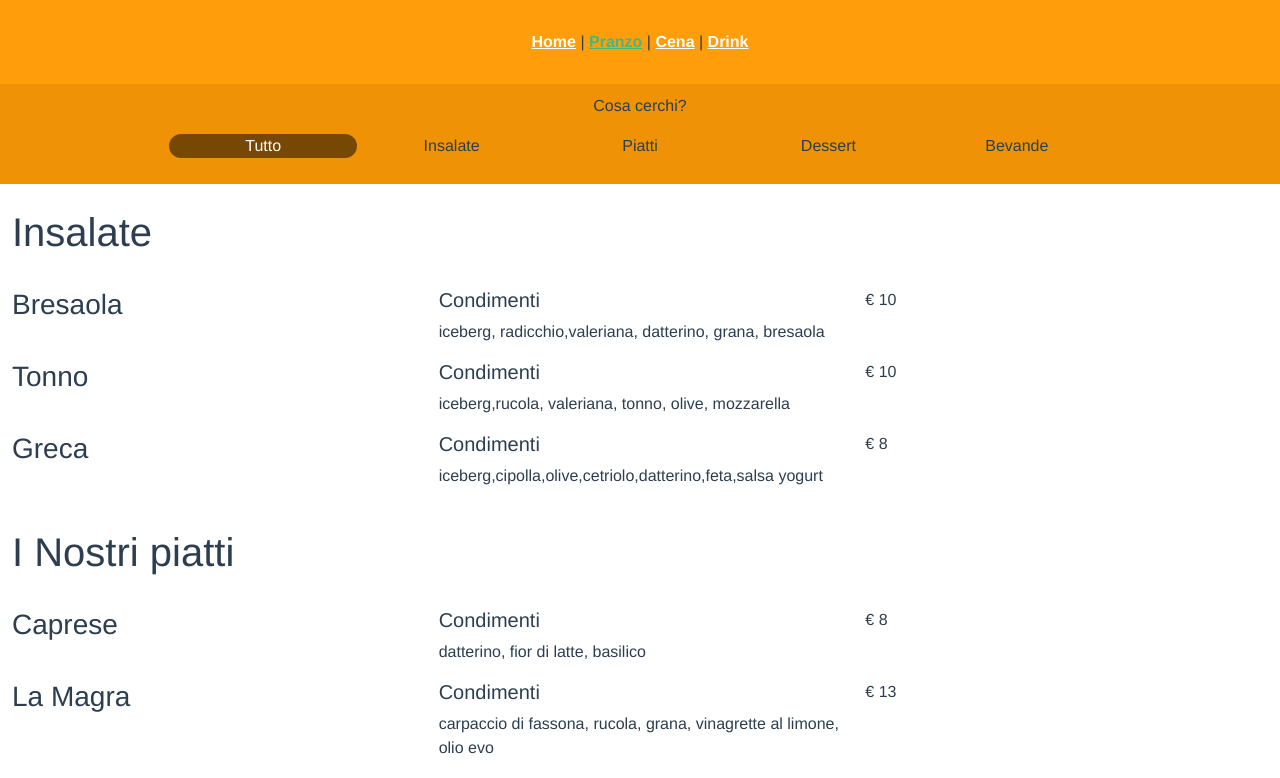
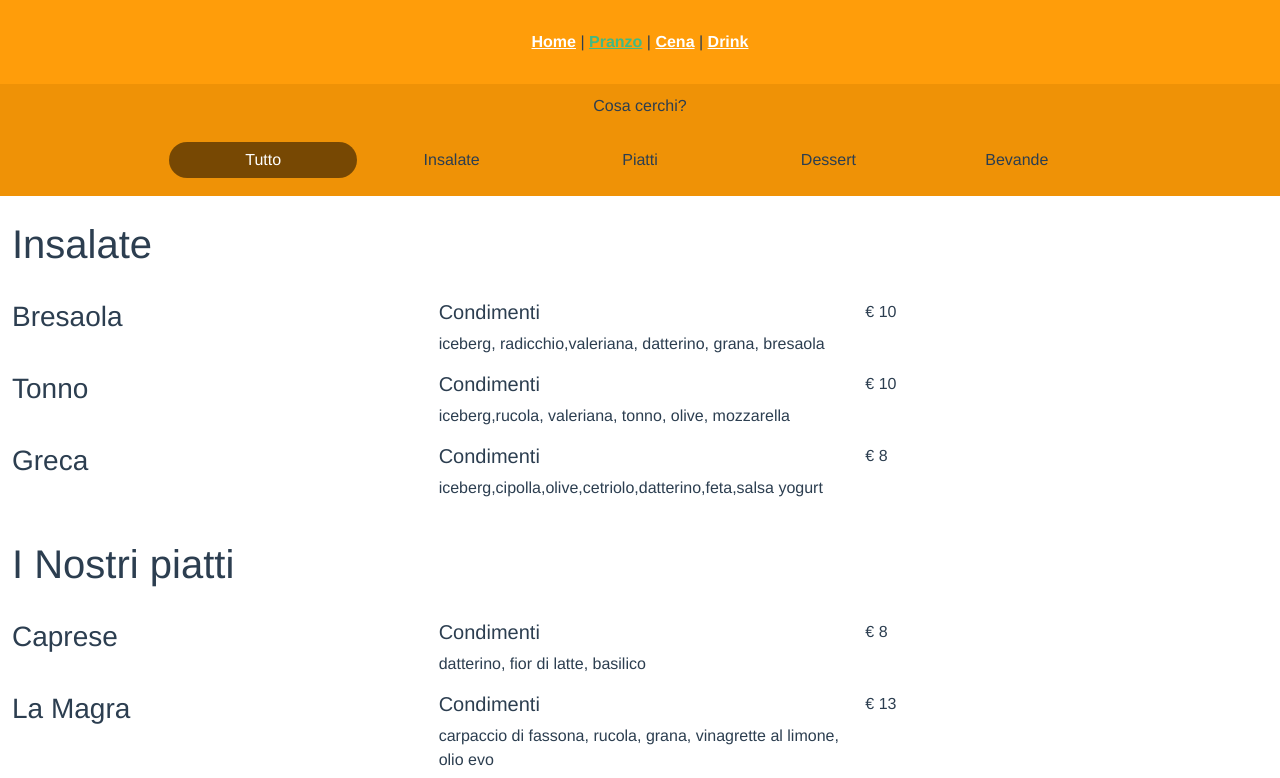
Before and after one commit to Angeloamenta/spiaggetta, a Vue app: page /#/pranzo in a window 1280 px wide. Shown: the top 778 px of the page. Built offline with nearby package versions, Linux system fonts and the light colour scheme.

Commit message:
bottoni ok

```diff
--- a/src/views/CenaView.vue
+++ b/src/views/CenaView.vue
@@ -6,7 +6,7 @@
           </div>
           <div class="row mt-3">
           <div class="col-12 d-flex justify-content-center">
-            <ul class="list-unstyled text-center row w-75">
+            <ul class="list-unstyled text-center h-100 d-flex align-items-center row w-75">
                 <li class="col-12 col-md elemento " @click="setAll()">Tutto</li>
                 <li class="col-12 col-md elemento " @click="setPizzeClassiche()">Pizze Classiche</li>
                 <li class="col-12 col-md elemento " @click="setPizzeSpeciali()">Pizze Speciali</li>
--- a/src/views/DrinkView.vue
+++ b/src/views/DrinkView.vue
@@ -8,7 +8,7 @@
         </div>
         <div class="row mt-3">
             <div class="col-12 d-flex justify-content-center">
-                <ul class="list-unstyled text-center row w-75">
+                <ul class="list-unstyled text-center h-100 d-flex align-items-center row w-75">
                     <li @click="setAll()" class="col-12 col-md elemento ">Tutto</li>
                     <li @click="setNostriDrink()" class="col-12 col-md elemento ">I nostri Drink</li>
                     <li @click="setClassici()" class="col-12 col-md elemento ">Classici</li>
--- a/src/views/PranzoView.vue
+++ b/src/views/PranzoView.vue
@@ -6,7 +6,7 @@
           </div>
           <div class="row mt-3">
               <div class="col-12 d-flex justify-content-center">
-                    <ul class="list-unstyled text-center row w-75 ">
+                    <ul class="list-unstyled text-center h-100 d-flex align-items-center row w-75 ">
                         <li class="col-12 col-md elemento" @click="setAll()">Tutto</li>
                         <li class="col-12 col-md elemento" @click="setInsalata()">Insalate</li>
                         <li class="col-12 col-md elemento" @click="setPiatti()">Piatti</li>
@@ -325,6 +325,7 @@ methods: {
       background-color: #00000080;
       border-radius: 25px;
       color: white;
+      padding: 6px 0;
   }
 
 </style>>
```
